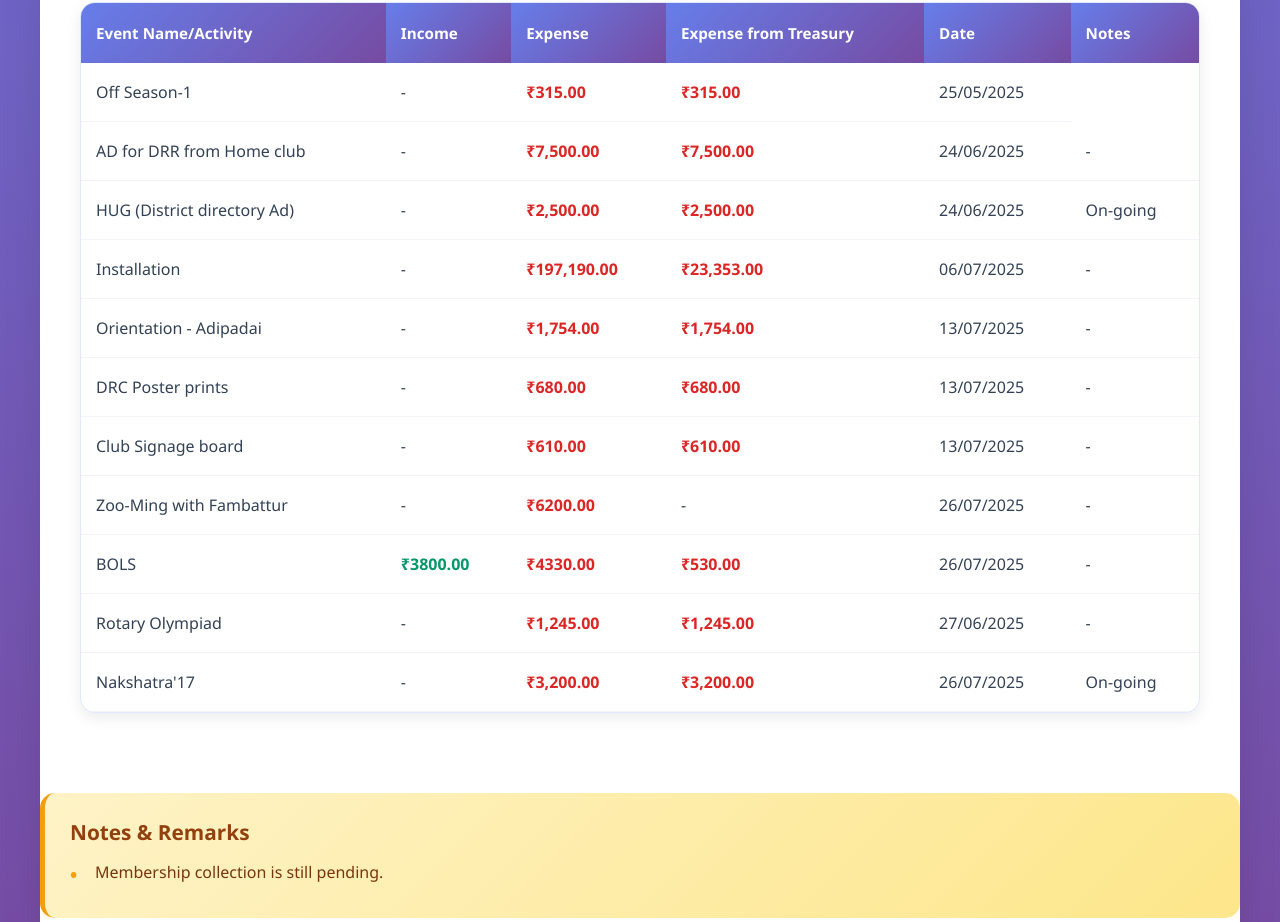
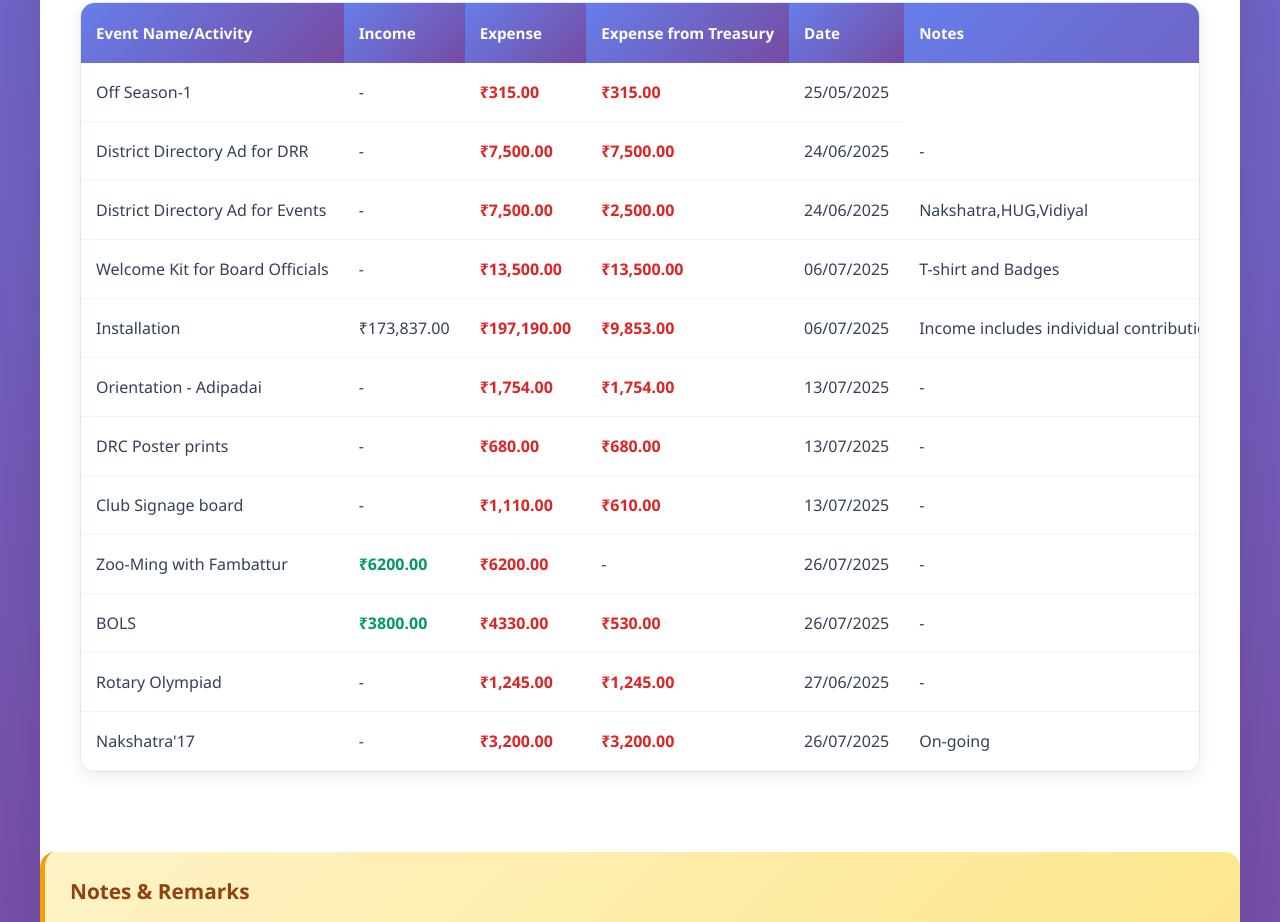
Before and after one commit to LeemaJosephine/TreasuryReport, a plain HTML site: page index.html in a window 1280 px wide. Shown: the part 1060-1982 px from the top of the page. Drawn offline with Linux system fonts and the light colour scheme.

Commit message:
Update index.html

```diff
--- a/index.html
+++ b/index.html
@@ -434,28 +434,36 @@
                                 <td>25/05/2025</td>
                             </tr>
                             <tr>
-                                <td>AD for DRR from Home club</td>
+                                <td>District Directory Ad for DRR</td>
 				<td>-</td>
 				<td class="expense-amount">₹7,500.00</td>
                                 <td class="expense-amount">₹7,500.00</td>
                                 <td>24/06/2025</td>
                                 <td>-</td>
                             </tr>
-                            <tr>
-                                <td>HUG (District directory Ad)</td>
+				 <tr>
+                                <td>District Directory Ad for Events</td>
 				<td>-</td>
-				<td class="expense-amount">₹2,500.00</td>
+				<td class="expense-amount">₹7,500.00</td>
                                 <td class="expense-amount">₹2,500.00</td>
                                 <td>24/06/2025</td>
-                                <td>On-going</td>
+                                <td>Nakshatra,HUG,Vidiyal</td>
+                            </tr>
+                            <tr>
+                                <td>Welcome Kit for Board Officials</td>
+				<td>-</td>
+				<td class="expense-amount">₹13,500.00</td>
+                                <td class="expense-amount">₹13,500.00</td>
+                                <td>06/07/2025</td>
+                                <td>T-shirt and Badges</td>
                             </tr>
                             <tr>
                                 <td>Installation</td>
-				<td>-</td>
+				<td>₹173,837.00</td>
 				<td class="expense-amount">₹197,190.00</td>
-                                <td class="expense-amount">₹23,353.00</td>
+                                <td class="expense-amount">₹9,853.00</td>
                                 <td>06/07/2025</td>
-                                <td>-</td>
+                                <td>Income includes individual contributions, DRC and from Rotary club of Ambattur</td>
                             </tr>
                             <tr>
                                 <td>Orientation - Adipadai</td>
@@ -476,7 +484,7 @@
                             <tr>
                                 <td>Club Signage board</td>
 				<td>-</td>
-				<td class="expense-amount">₹610.00</td>
+				<td class="expense-amount">₹1,110.00</td>
                                 <td class="expense-amount">₹610.00</td>
                                 <td>13/07/2025</td>
                                 <td>-</td>
@@ -484,7 +492,7 @@
 
 			   <tr>
                                 <td>Zoo-Ming with Fambattur</td>
-				<td>-</td>
+				<td class="amount">₹6200.00</td>
                                 <td class="expense-amount">₹6200.00</td>
 				<td>-</td>
                                 <td>26/07/2025</td>
```
